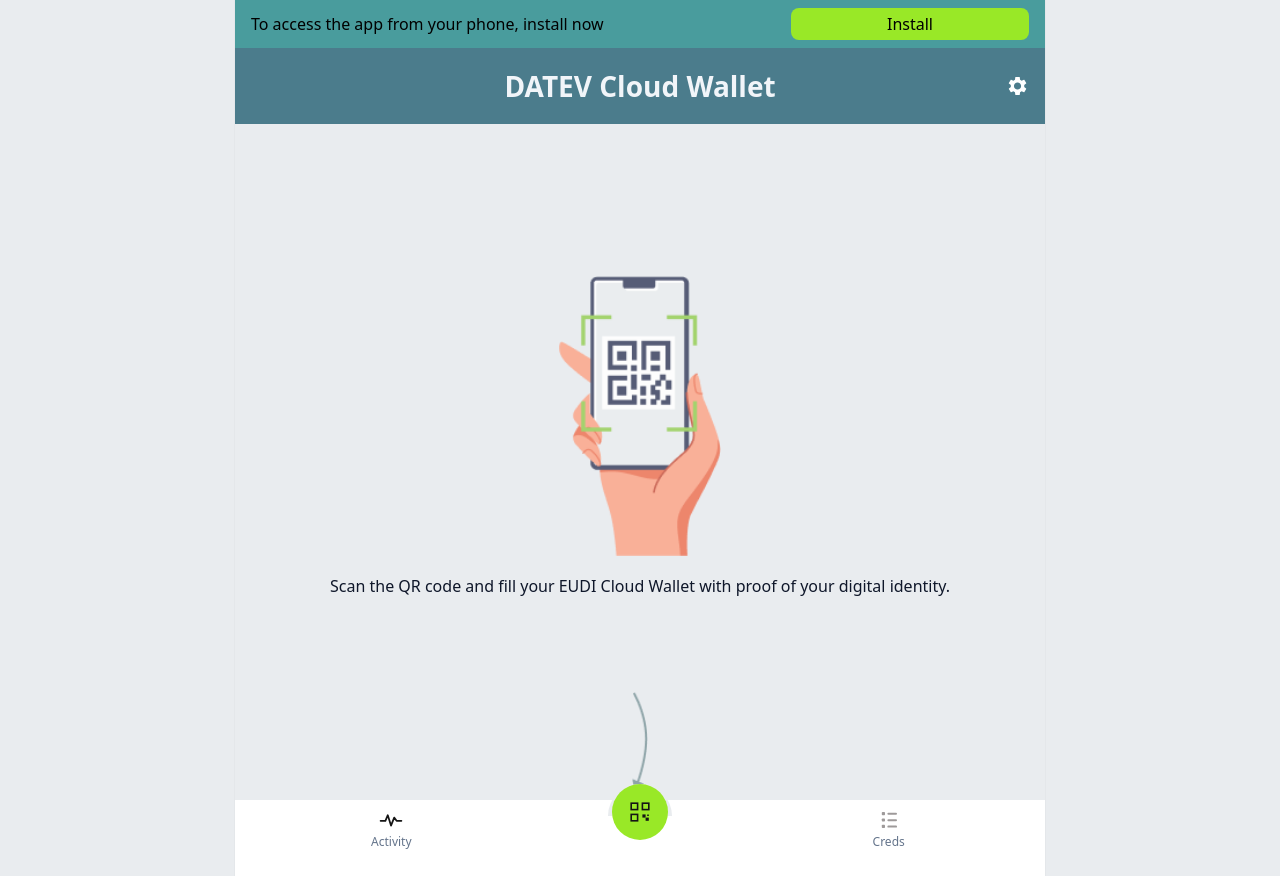
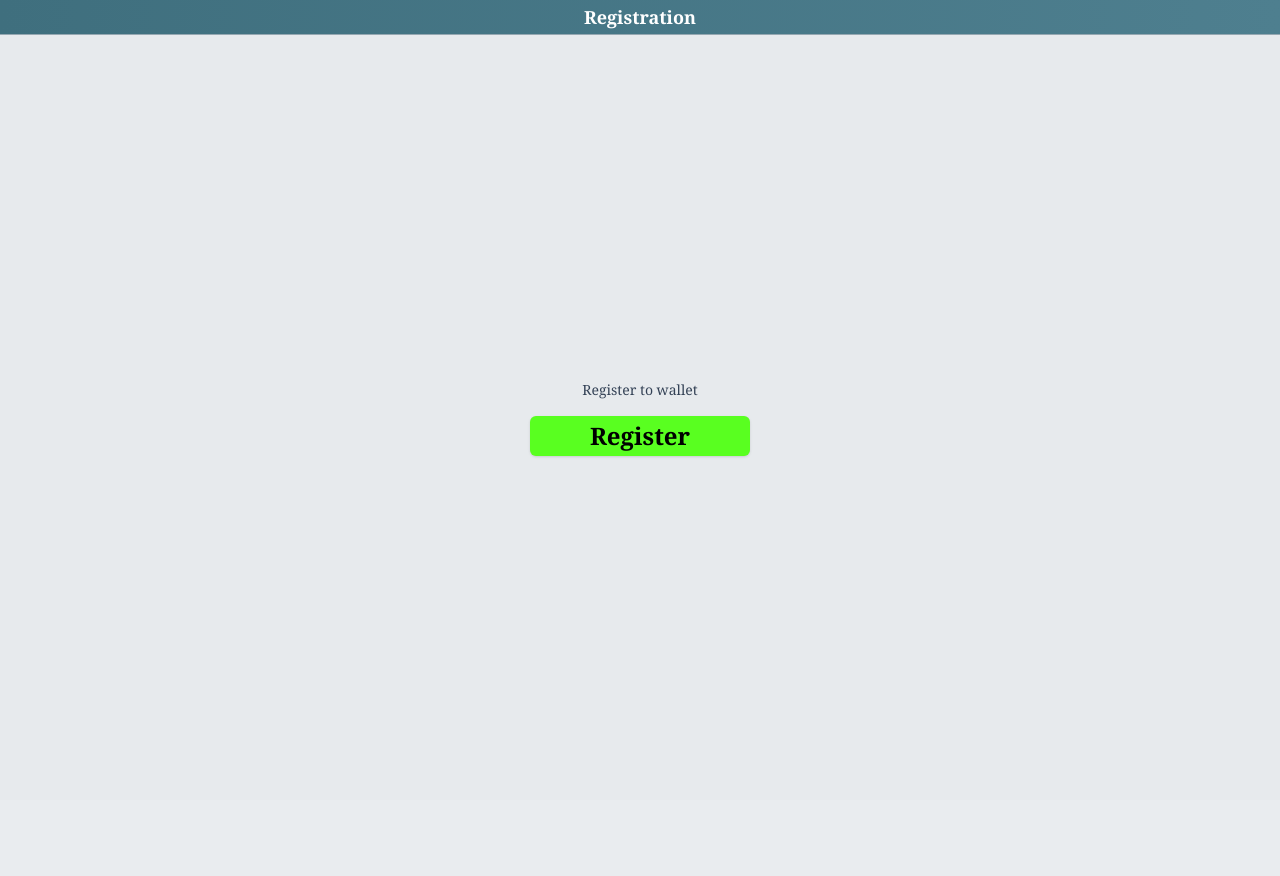
Before and after one commit to ADORSYS-GIS/cloud-wallet-ui, a React (Vite) app: page /registration in a window 1280 px wide. Before the commit this address led to /. After the commit the page ends 800 px from the top, so only its background shows below. Built offline with nearby package versions, Linux system fonts and the light colour scheme; no server answers.

Commit message:
added a tenant registration page

```diff
--- a/src/App.tsx
+++ b/src/App.tsx
@@ -1,3 +1,4 @@
+import type { ReactNode } from 'react'
 import { CredentialDetailPage } from './pages/CredentialDetailPage'
 import { CredentialTypeDetailsPage } from './pages/CredentialTypeDetailsPage'
 import { CredentialsPage } from './pages/CredentialsPage'
@@ -8,26 +9,92 @@
 import { CredentialOfferProvider } from './state/issuance.state'
 import { CredentialTypesPage } from './pages/CredentialTypesPage'
 import { IssuanceSuccessPage } from './pages/IssuanceSuccessPage'
+import { RegistrationPage } from './pages/RegistrationPage'
+import { getStoredTenantId } from './auth/tenant'
+
+function RequireRegistration({ children }: { children: ReactNode }) {
+  const isRegistered = Boolean(getStoredTenantId())
+  if (!isRegistered) {
+    return <Navigate to={routes.registration} replace />
+  }
+  return children
+}
 
 function App() {
   return (
     <CredentialOfferProvider>
       <Router>
         <Routes>
-          <Route path={routes.home} element={<HomePage />} />
-          <Route path={routes.scan} element={<ScanPage />} />
+          <Route
+            path={routes.registration}
+            element={getStoredTenantId() ? <Navigate to={routes.home} replace /> : <RegistrationPage />}
+          />
+          <Route
+            path={routes.home}
+            element={
+              <RequireRegistration>
+                <HomePage />
+              </RequireRegistration>
+            }
+          />
+          <Route
+            path={routes.scan}
+            element={
+              <RequireRegistration>
+                <ScanPage />
+              </RequireRegistration>
+            }
+          />
           <Route
             path={routes.credentialTypeDetails}
-            element={<CredentialTypeDetailsPage />}
+            element={
+              <RequireRegistration>
+                <CredentialTypeDetailsPage />
+              </RequireRegistration>
+            }
           />
-          <Route path={routes.credentialTypes} element={<CredentialTypesPage />} />
-          <Route path={routes.issuanceSuccess} element={<IssuanceSuccessPage />} />
-          <Route path={routes.credentials} element={<CredentialsPage />} />
+          <Route
+            path={routes.credentialTypes}
+            element={
+              <RequireRegistration>
+                <CredentialTypesPage />
+              </RequireRegistration>
+            }
+          />
+          <Route
+            path={routes.issuanceSuccess}
+            element={
+              <RequireRegistration>
+                <IssuanceSuccessPage />
+              </RequireRegistration>
+            }
+          />
+          <Route
+            path={routes.credentials}
+            element={
+              <RequireRegistration>
+                <CredentialsPage />
+              </RequireRegistration>
+            }
+          />
           <Route
             path={`${routes.credentials}/:credentialId`}
-            element={<CredentialDetailPage />}
+            element={
+              <RequireRegistration>
+                <CredentialDetailPage />
+              </RequireRegistration>
+            }
           />
-          <Route path="*" element={<Navigate to={routes.home} replace />} />
+          <Route
+            path="*"
+            element={
+              getStoredTenantId() ? (
+                <Navigate to={routes.home} replace />
+              ) : (
+                <Navigate to={routes.registration} replace />
+              )
+            }
+          />
         </Routes>
       </Router>
     </CredentialOfferProvider>
--- a/src/constants/routes.ts
+++ b/src/constants/routes.ts
@@ -1,4 +1,5 @@
 export const routes = {
+  registration: '/registration',
   home: '/',
   scan: '/scan',
   credentialTypes: '/credential-types',
--- a/src/main.tsx
+++ b/src/main.tsx
@@ -2,7 +2,6 @@
 import { createRoot } from 'react-dom/client'
 import './index.pcss'
 import App from './App.tsx'
-import { initAuth } from './auth/authService'
 
 if ('serviceWorker' in navigator) {
   window.addEventListener('load', () => {
@@ -10,11 +9,6 @@
   })
 }
 
-// Kick off tenant registration + key-pair generation immediately.
-// The promise is stored inside authService so getBearerToken() will await it
-// automatically — no need to block rendering here.
-void initAuth()
-
 createRoot(document.getElementById('root')!).render(
   <StrictMode>
     <App />
--- /dev/null
+++ b/src/pages/RegistrationPage.tsx
@@ -0,0 +1,68 @@
+import { useState } from 'react'
+import { useNavigate } from 'react-router-dom'
+import { PageContainer } from '../components/layout/PageContainer'
+import { routes } from '../constants/routes'
+import {
+  DEFAULT_TENANT_NAME,
+  getStoredTenantId,
+  registerTenant,
+  storeTenantId,
+} from '../auth/tenant'
+import { initAuth } from '../auth/authService'
+
+export function RegistrationPage() {
+  const navigate = useNavigate()
+  const [isRegistering, setIsRegistering] = useState(false)
+  const [errorMessage, setErrorMessage] = useState<string | null>(null)
+
+  const handleRegister = async () => {
+    if (isRegistering) return
+
+    setIsRegistering(true)
+    setErrorMessage(null)
+
+    try {
+      const existingTenantId = getStoredTenantId()
+
+      if (!existingTenantId) {
+        const response = await registerTenant(DEFAULT_TENANT_NAME)
+        storeTenantId(response.tenant_id)
+      }
+
+      await initAuth()
+      navigate(routes.home, { replace: true })
+    } catch (error: unknown) {
+      setErrorMessage(error instanceof Error ? error.message : 'Tenant registration failed.')
+    } finally {
+      setIsRegistering(false)
+    }
+  }
+
+  return (
+    <PageContainer fullWidth>
+      <div className="flex min-h-screen w-full flex-col overflow-hidden rounded-none bg-[#e7eaed] font-serif">
+        {/* Sub-header */}
+        <div className="grid grid-cols-[auto_1fr_auto] items-center border-b border-[#96a8b2] bg-gradient-to-r from-[#3f6f7e] to-[#4e7f8f] px-2 py-2">
+          <div className="w-10" />
+          <div className="text-center text-[16px] md:text-[18px] font-semibold leading-none text-white">
+            Registration
+          </div>
+          <div className="w-10" />
+        </div>
+
+        <section className="flex flex-1 flex-col items-center justify-center px-6 text-center">
+          <p className="mb-4 text-sm text-slate-700">Register to wallet</p>
+          <button
+            type="button"
+            onClick={() => void handleRegister()}
+            disabled={isRegistering}
+            className="min-w-[220px] rounded-md bg-[#59ff20] px-10 py-2 text-[24px] font-semibold leading-none text-black shadow disabled:cursor-not-allowed disabled:opacity-70"
+          >
+            {isRegistering ? 'Registering...' : 'Register'}
+          </button>
+          {errorMessage && <p className="mt-4 max-w-md text-sm text-red-700">{errorMessage}</p>}
+        </section>
+      </div>
+    </PageContainer>
+  )
+}
```
